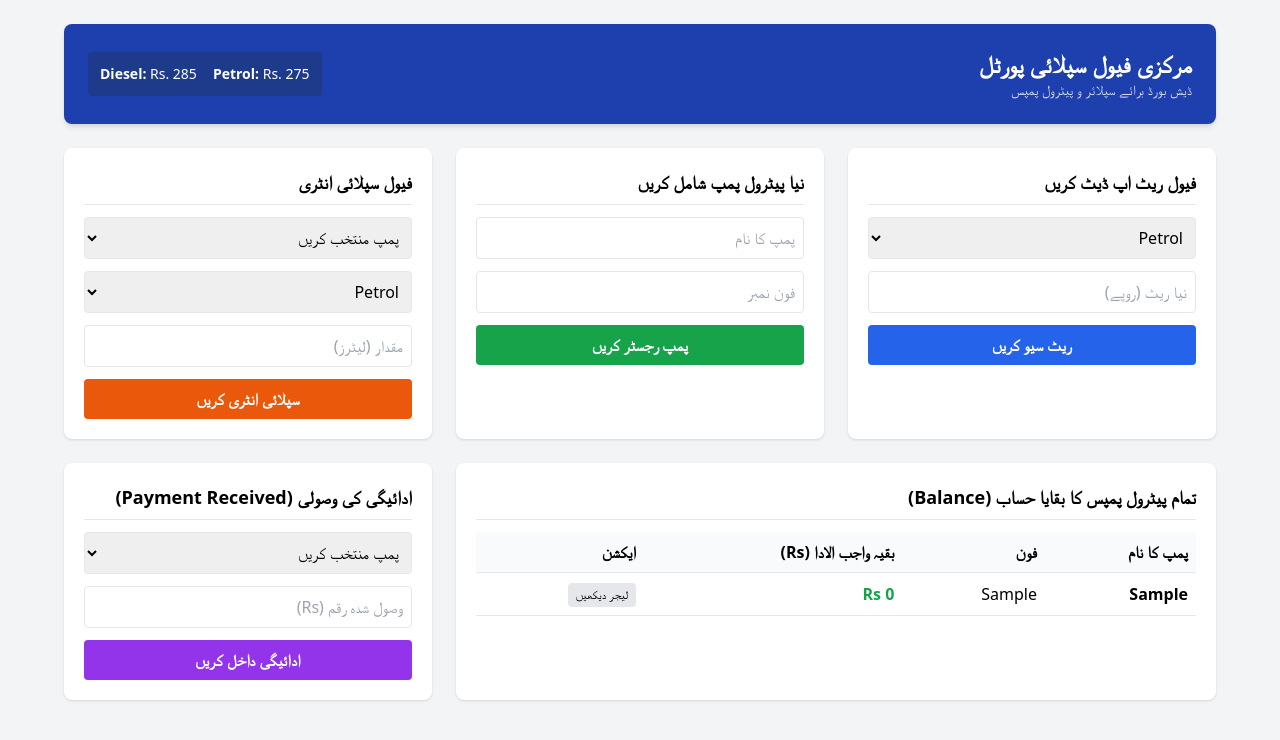
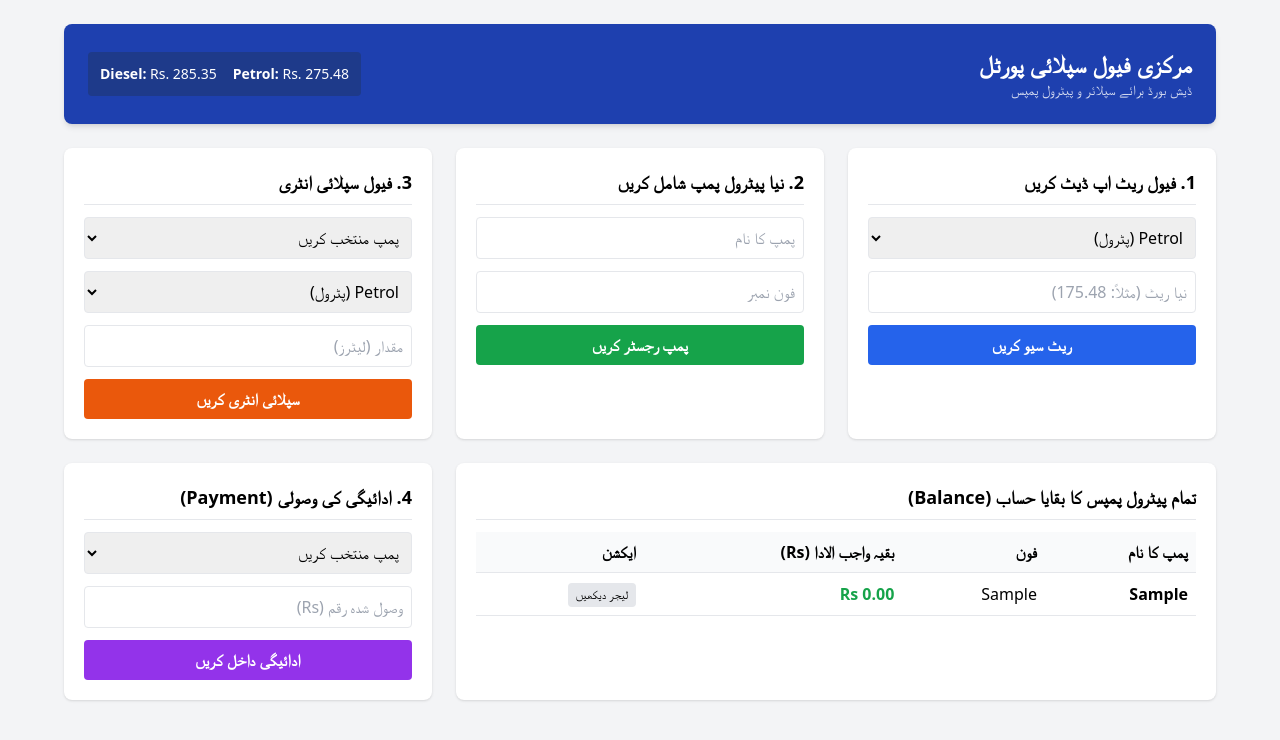
Before and after one commit to Riz-12345/Fuel-Management-System-, a plain HTML site: page index.html in a window 1280 px wide. Both pictures are taken after typing "Sample", "Sample" into the empty fields and a click on the button "پمپ رجسٹر کریں". Drawn offline with nearby package versions, Linux system fonts and the light colour scheme.

Commit message:
Update index.html

```diff
--- a/index.html
+++ b/index.html
@@ -25,20 +25,20 @@
 
             <!-- Rates Update Card -->
             <div class="bg-white p-5 rounded-lg shadow">
-                <h2 class="font-bold text-lg mb-3 border-b pb-2">فیول ریٹ اپ ڈیٹ کریں</h2>
+                <h2 class="font-bold text-lg mb-3 border-b pb-2">1. فیول ریٹ اپ ڈیٹ کریں</h2>
                 <form id="rateForm" class="space-y-3">
                     <select id="rateType" class="w-full border p-2 rounded">
-                        <option value="Petrol">Petrol</option>
-                        <option value="Diesel">Diesel</option>
+                        <option value="Petrol">Petrol (پٹرول)</option>
+                        <option value="Diesel">Diesel (ڈیزل)</option>
                     </select>
-                    <input type="number" step="0.1" id="newRate" placeholder="نیا ریٹ (روپے)" class="w-full border p-2 rounded" required>
+                    <input type="number" step="0.01" id="newRate" placeholder="نیا ریٹ (مثلاً: 175.48)" class="w-full border p-2 rounded" required>
                     <button type="submit" class="w-full bg-blue-600 text-white py-2 rounded hover:bg-blue-700 font-bold">ریٹ سیو کریں</button>
                 </form>
             </div>
 
             <!-- Add Station Card -->
             <div class="bg-white p-5 rounded-lg shadow">
-                <h2 class="font-bold text-lg mb-3 border-b pb-2">نیا پیٹرول پمپ شامل کریں</h2>
+                <h2 class="font-bold text-lg mb-3 border-b pb-2">2. نیا پیٹرول پمپ شامل کریں</h2>
                 <form id="stationForm" class="space-y-3">
                     <input type="text" id="stationName" placeholder="پمپ کا نام" class="w-full border p-2 rounded" required>
                     <input type="text" id="stationPhone" placeholder="فون نمبر" class="w-full border p-2 rounded" required>
@@ -48,14 +48,14 @@
 
             <!-- Supply Entry Card -->
             <div class="bg-white p-5 rounded-lg shadow">
-                <h2 class="font-bold text-lg mb-3 border-b pb-2">فیول سپلائی انٹری</h2>
+                <h2 class="font-bold text-lg mb-3 border-b pb-2">3. فیول سپلائی انٹری</h2>
                 <form id="supplyForm" class="space-y-3">
                     <select id="supplyStation" class="w-full border p-2 rounded" required></select>
                     <select id="supplyFuel" class="w-full border p-2 rounded">
-                        <option value="Petrol">Petrol</option>
-                        <option value="Diesel">Diesel</option>
+                        <option value="Petrol">Petrol (پٹرول)</option>
+                        <option value="Diesel">Diesel (ڈیزل)</option>
                     </select>
-                    <input type="number" id="supplyLiters" placeholder="مقدار (لیٹرز)" class="w-full border p-2 rounded" required>
+                    <input type="number" step="0.01" id="supplyLiters" placeholder="مقدار (لیٹرز)" class="w-full border p-2 rounded" required>
                     <button type="submit" class="w-full bg-orange-600 text-white py-2 rounded hover:bg-orange-700 font-bold">سپلائی انٹری کریں</button>
                 </form>
             </div>
@@ -84,10 +84,10 @@
 
             <!-- Record Payment -->
             <div class="bg-white p-5 rounded-lg shadow">
-                <h2 class="font-bold text-lg mb-3 border-b pb-2">ادائیگی کی وصولی (Payment Received)</h2>
+                <h2 class="font-bold text-lg mb-3 border-b pb-2">4. ادائیگی کی وصولی (Payment)</h2>
                 <form id="paymentForm" class="space-y-3">
                     <select id="paymentStation" class="w-full border p-2 rounded" required></select>
-                    <input type="number" id="paymentAmount" placeholder="وصول شدہ رقم (Rs)" class="w-full border p-2 rounded" required>
+                    <input type="number" step="0.01" id="paymentAmount" placeholder="وصول شدہ رقم (Rs)" class="w-full border p-2 rounded" required>
                     <button type="submit" class="w-full bg-purple-600 text-white py-2 rounded hover:bg-purple-700 font-bold">ادائیگی داخل کریں</button>
                 </form>
             </div>
@@ -119,6 +119,11 @@
     </div>
 
     <script>
+        // Helper to format currency/numbers with 2 decimal places
+        function formatNum(num) {
+            return Number(num).toLocaleString('en-US', { minimumFractionDigits: 2, maximumFractionDigits: 2 });
+        }
+
         // Data Storage Handlers
         function getData(key, defaultValue) {
             const data = localStorage.getItem(key);
@@ -130,7 +135,7 @@
         }
 
         // Initialize Default Data
-        let rates = getData('fuel_rates', { Petrol: 275.0, Diesel: 285.0 });
+        let rates = getData('fuel_rates', { Petrol: 275.48, Diesel: 285.35 });
         let stations = getData('fuel_stations', []);
         let transactions = getData('fuel_transactions', []);
 
@@ -142,8 +147,8 @@
         function renderRates() {
             const container = document.getElementById('rate-display');
             container.innerHTML = `
-                <div><strong>Petrol:</strong> Rs. ${rates.Petrol}</div>
-                <div><strong>Diesel:</strong> Rs. ${rates.Diesel}</div>
+                <div><strong>Petrol:</strong> Rs. ${formatNum(rates.Petrol)}</div>
+                <div><strong>Diesel:</strong> Rs. ${formatNum(rates.Diesel)}</div>
             `;
         }
 
@@ -166,7 +171,7 @@
                     <tr class="border-b">
                         <td class="p-2 font-bold">${s.name}</td>
                         <td class="p-2">${s.phone}</td>
-                        <td class="p-2 font-bold ${s.balance > 0 ? 'text-red-600' : 'text-green-600'}">${s.balance.toLocaleString()} Rs</td>
+                        <td class="p-2 font-bold ${s.balance > 0 ? 'text-red-600' : 'text-green-600'}">${formatNum(s.balance)} Rs</td>
                         <td class="p-2"><button onclick="viewLedger(${s.id}, '${s.name}')" class="bg-gray-200 hover:bg-gray-300 text-xs px-2 py-1 rounded">لیجر دیکھیں</button></td>
                     </tr>`;
 
@@ -236,7 +241,7 @@
 
             renderStations();
             document.getElementById('supplyForm').reset();
-            alert(`سپلائی کا اندراج ہو گیا! کل رقم: Rs. ${totalAmount.toLocaleString()}`);
+            alert(`سپلائی کا اندراج ہو گیا! کل رقم: Rs. ${formatNum(totalAmount)}`);
         };
 
         document.getElementById('paymentForm').onsubmit = (e) => {
@@ -287,9 +292,9 @@
                             <td class="p-2 text-xs">${dateStr}</td>
                             <td class="p-2 font-bold">${l.type === 'SUPPLY' ? 'فیول سپلائی' : 'ادائیگی'}</td>
                             <td class="p-2">${l.fuelType}</td>
-                            <td class="p-2">${l.liters}</td>
-                            <td class="p-2">${l.rate}</td>
-                            <td class="p-2 font-bold">${l.amount.toLocaleString()} Rs</td>
+                            <td class="p-2">${l.liters !== '-' ? formatNum(l.liters) : '-'}</td>
+                            <td class="p-2">${l.rate !== '-' ? formatNum(l.rate) : '-'}</td>
+                            <td class="p-2 font-bold">${formatNum(l.amount)} Rs</td>
                         </tr>`;
                 });
             }
```
